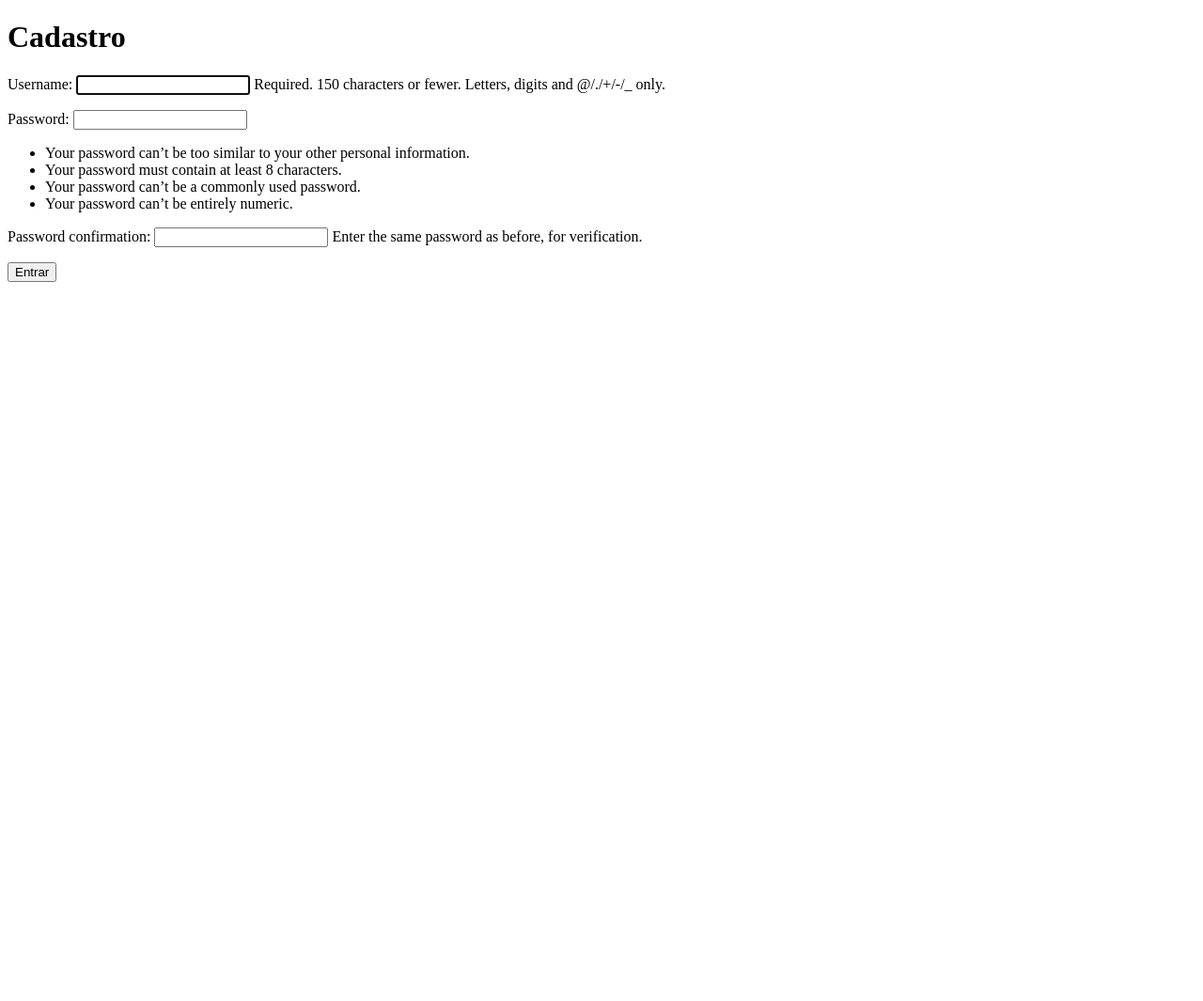
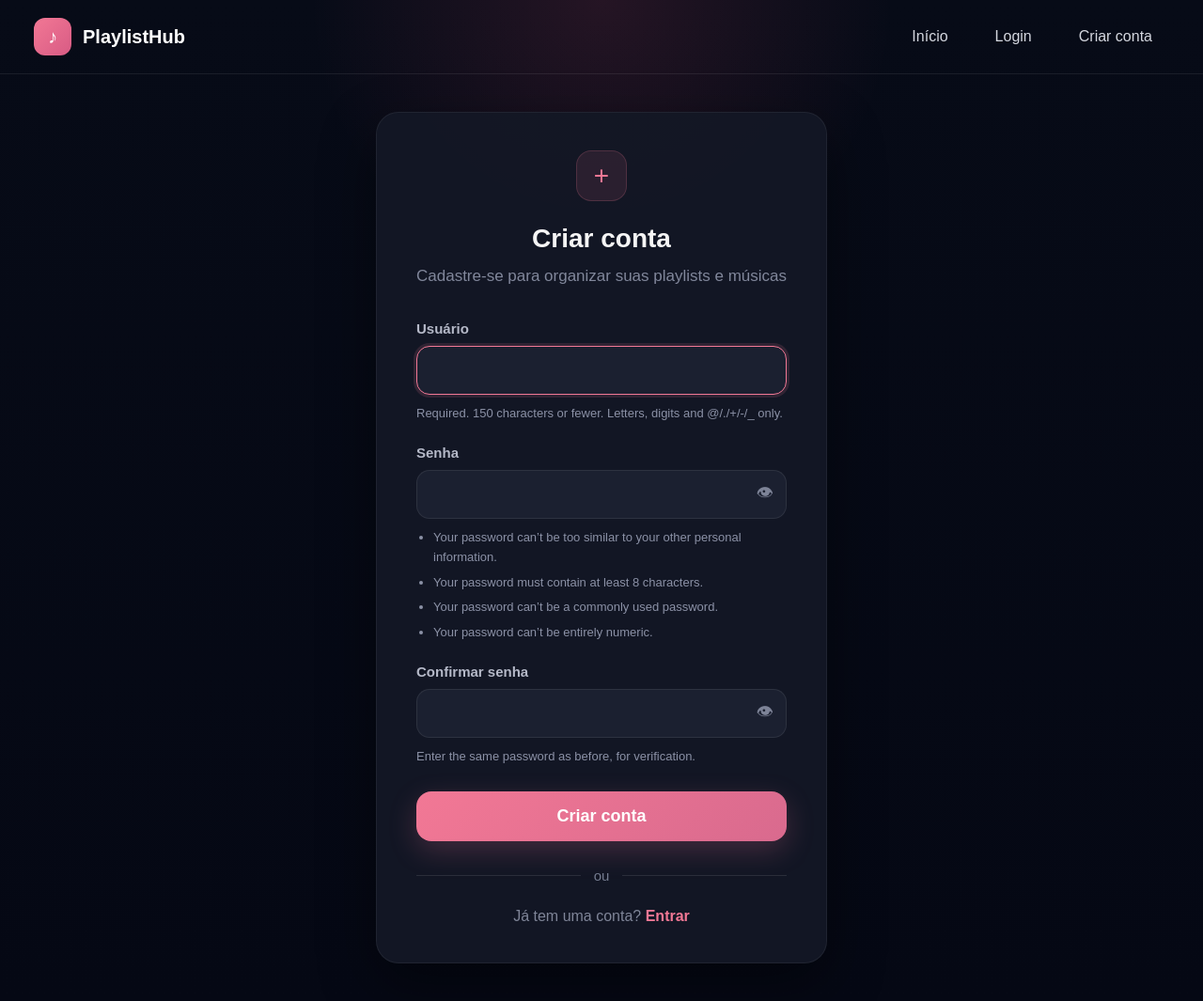
Before and after one commit to MaluDutra/INF1407-TRABALHO1, a Django app: page /cadastro/ in a window 1280 px wide. Shown: the whole page at 94% size. Before the commit the page ends 300 px from the top, so only its background shows below. Run offline with Django 5.2, Linux system fonts and the light colour scheme.

Commit message:
cadastro estilizadoo

```diff
--- a/ProjetoINF1407/Projeto1/Playlists/static/css/auth.css
+++ b/ProjetoINF1407/Projeto1/Playlists/static/css/auth.css
@@ -187,3 +187,39 @@
 .helptext {
     display: none;
 }
+
+.custom-help {
+    display: block;
+    margin-top: 10px;
+    color: #8b91a6;
+    font-size: 13px;
+    line-height: 1.6;
+}
+
+.custom-help ul {
+    margin-top: 8px;
+    margin-left: 18px;
+}
+
+.custom-help li {
+    margin-bottom: 6px;
+}
+
+.field-error ul,
+.form-errors ul {
+    list-style: none;
+    margin: 0;
+    padding: 0;
+}
+
+.field-error,
+.form-errors {
+    color: #ff9db3;
+    font-size: 14px;
+    margin-top: 10px;
+    line-height: 1.5;
+}
+
+.auth-card .helptext {
+    display: none;
+}
--- a/ProjetoINF1407/Projeto1/Playlists/templates/playlists/cadastro.html
+++ b/ProjetoINF1407/Projeto1/Playlists/templates/playlists/cadastro.html
@@ -1,16 +1,88 @@
-<!DOCTYPE html>
-<html>
-<head>
-    <meta charset="UTF-8">
-    <title>Cadastro</title>
-</head>
-<body>
-    <h1>Cadastro</h1>
+{% extends 'seguranca/base.html' %}
+{% load static %}
 
-    <form method="post">
-        {% csrf_token %}
-        {{ form.as_p }}
-        <button type="submit">Entrar</button>
-    </form>
-</body>
-</html>
+{% block titulo %}Cadastro{% endblock %}
+
+{% block css_extra %}
+<link rel="stylesheet" href="{% static 'css/auth.css' %}">
+{% endblock %}
+
+{% block conteudo %}
+<section class="auth-section">
+    <div class="auth-card auth-card-login">
+        <div class="auth-icon-box">+</div>
+
+        <h2 class="auth-title">Criar conta</h2>
+        <p class="auth-subtitle">Cadastre-se para organizar suas playlists e músicas</p>
+
+        <form method="post" class="auth-form">
+            {% csrf_token %}
+
+            {% if form.non_field_errors %}
+                <div class="form-errors">
+                    {{ form.non_field_errors }}
+                </div>
+            {% endif %}
+
+            <div class="form-group">
+                <label for="{{ form.username.id_for_label }}">Usuário</label>
+                {{ form.username }}
+                {% if form.username.errors %}
+                    <div class="field-error">{{ form.username.errors }}</div>
+                {% endif %}
+                {% if form.username.help_text %}
+                    <small class="custom-help">{{ form.username.help_text }}</small>
+                {% endif %}
+            </div>
+
+            <div class="form-group">
+                <label for="{{ form.password1.id_for_label }}">Senha</label>
+                <div class="password-wrapper">
+                    {{ form.password1 }}
+                    <button type="button" class="toggle-password" onclick="togglePassword('id_password1')">👁</button>
+                </div>
+                {% if form.password1.errors %}
+                    <div class="field-error">{{ form.password1.errors }}</div>
+                {% endif %}
+                {% if form.password1.help_text %}
+                    <div class="custom-help">{{ form.password1.help_text|safe }}</div>
+                {% endif %}
+            </div>
+
+            <div class="form-group">
+                <label for="{{ form.password2.id_for_label }}">Confirmar senha</label>
+                <div class="password-wrapper">
+                    {{ form.password2 }}
+                    <button type="button" class="toggle-password" onclick="togglePassword('id_password2')">👁</button>
+                </div>
+                {% if form.password2.errors %}
+                    <div class="field-error">{{ form.password2.errors }}</div>
+                {% endif %}
+                {% if form.password2.help_text %}
+                    <small class="custom-help">{{ form.password2.help_text }}</small>
+                {% endif %}
+            </div>
+
+            <button type="submit" class="btn btn-primary auth-button">Criar conta</button>
+        </form>
+
+        <div class="auth-divider">
+            <span>ou</span>
+        </div>
+
+        <div class="auth-footer-text">
+            Já tem uma conta?
+            <a href="{% url 'login' %}">Entrar</a>
+        </div>
+    </div>
+</section>
+
+<script>
+function togglePassword(fieldId) {
+    const input = document.getElementById(fieldId);
+    if (input) {
+        input.type = input.type === "password" ? "text" : "password";
+    }
+}
+</script>
+{% endblock %}
```
